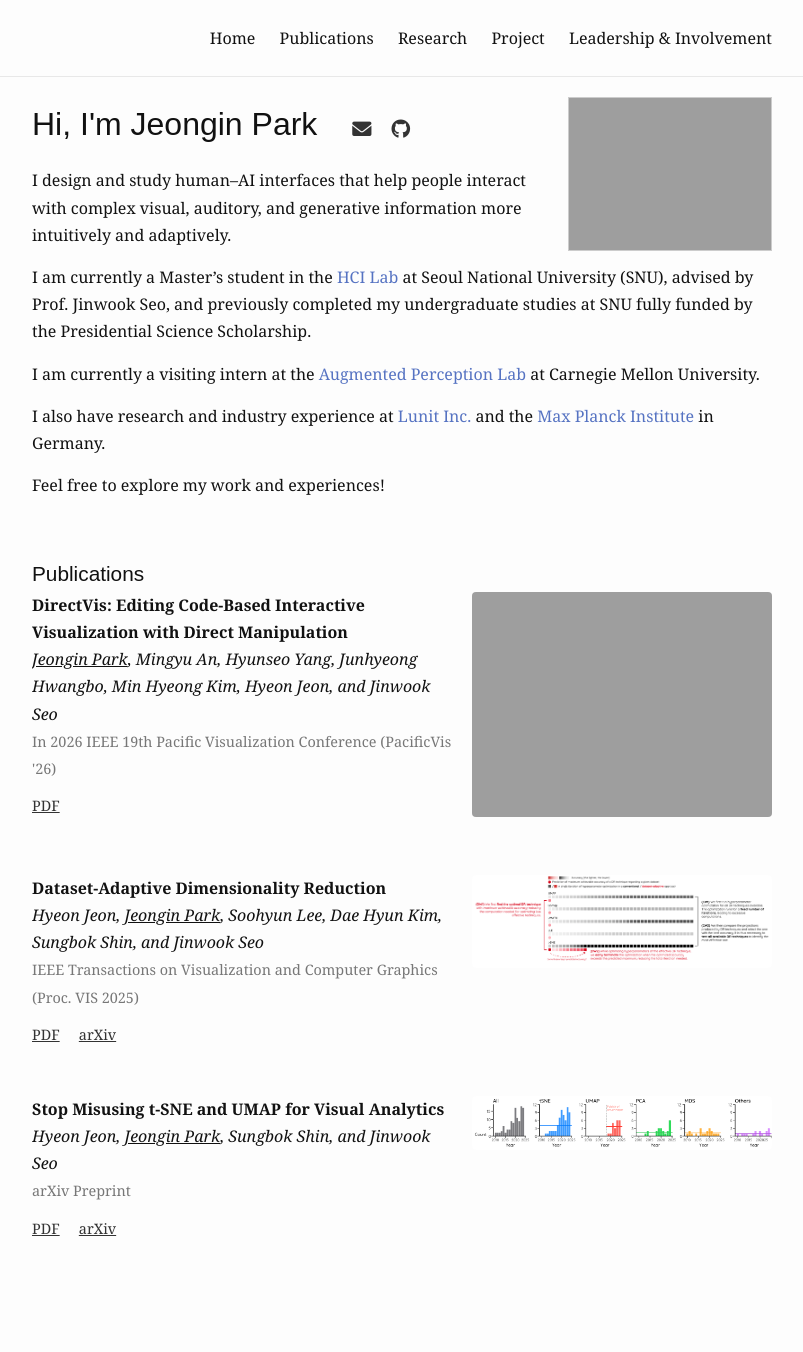
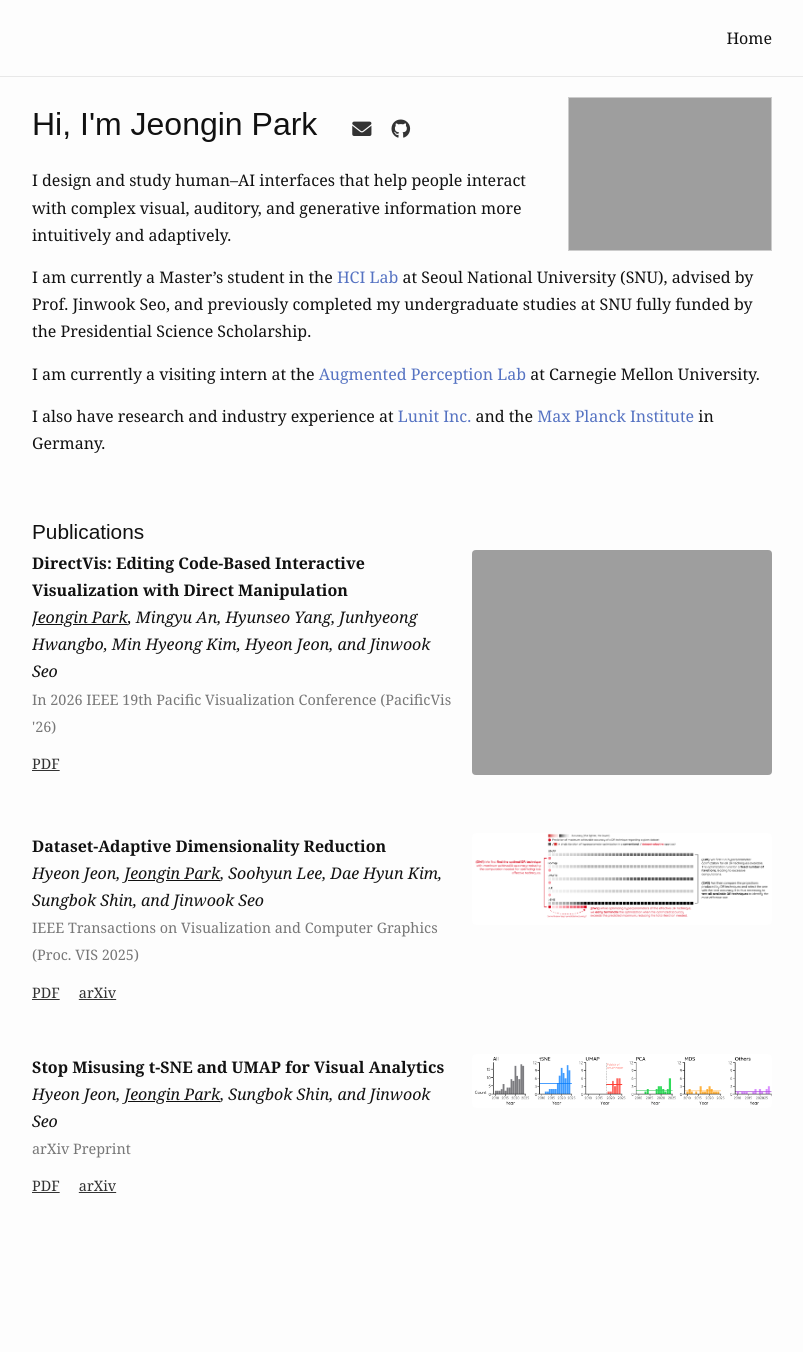
Before and after one commit to ZzeongB/ZzeongB.github.io, a Jekyll site: the page built from _pages/index.md, in a window 1280 px wide. Shown: the whole page, without its empty margins (238-1041 px from the left). Built offline with Jekyll 4.4.1, drawn with Linux system fonts in a browser that asks for light colours; after the commit the page ends 1310 px from its top, so only the background shows below that.

Commit message:
remove tabs

```diff
--- a/_config.yml
+++ b/_config.yml
@@ -13,12 +13,6 @@ header:
   pages:
     - name: Home
       slug: /
-    - name: Publications
-      slug: /publications
-    - name: Research
-    - name: Project
-    - name: "Leadership & Involvement"
-      slug: /leadership-involvement
 
 footer:
   show_powered_by: true
--- a/_pages/index.md
+++ b/_pages/index.md
@@ -30,8 +30,6 @@ I am currently a visiting intern at the [Augmented Perception Lab](https://augme
 
 I also have research and industry experience at [Lunit Inc.](https://www.lunit.io/) and the [Max Planck Institute](https://www.mpcdf.mpg.de/) in Germany.
 
-Feel free to explore my work and experiences!
-
 
 <br>
 
```
